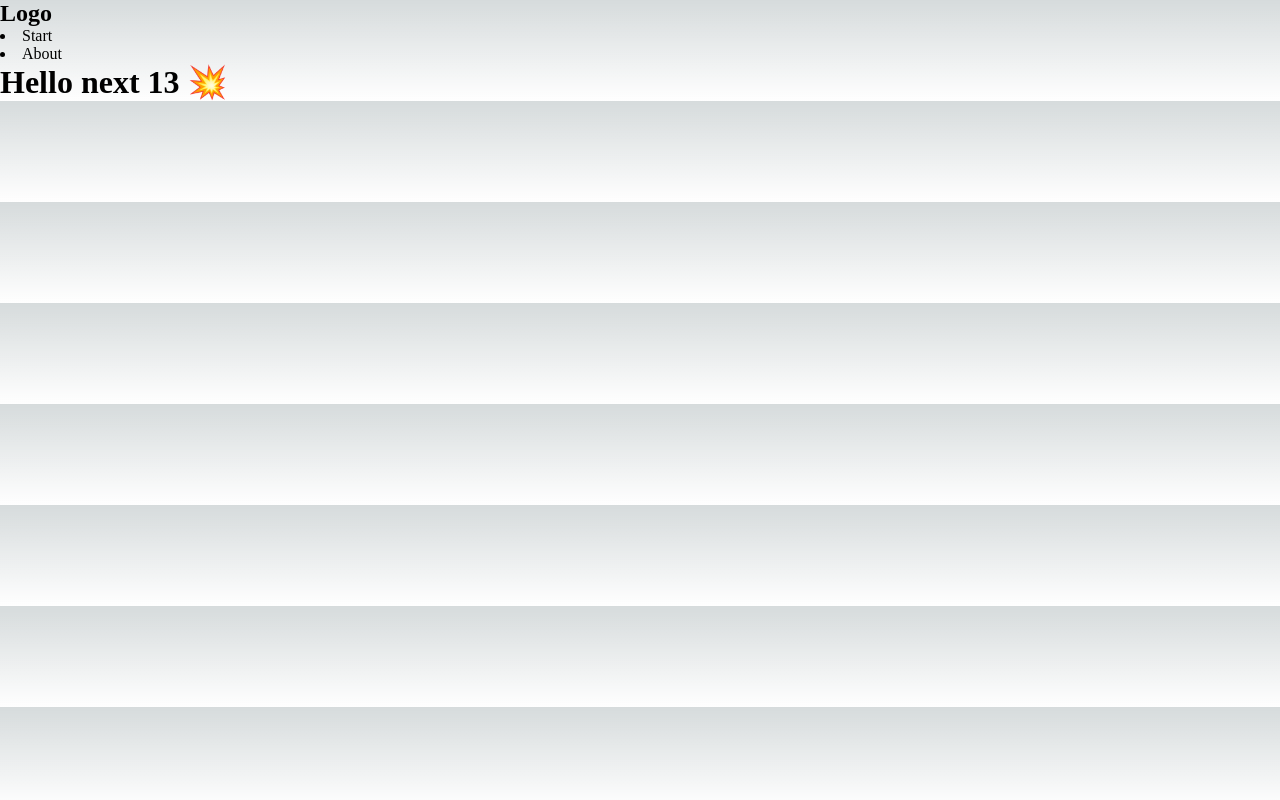
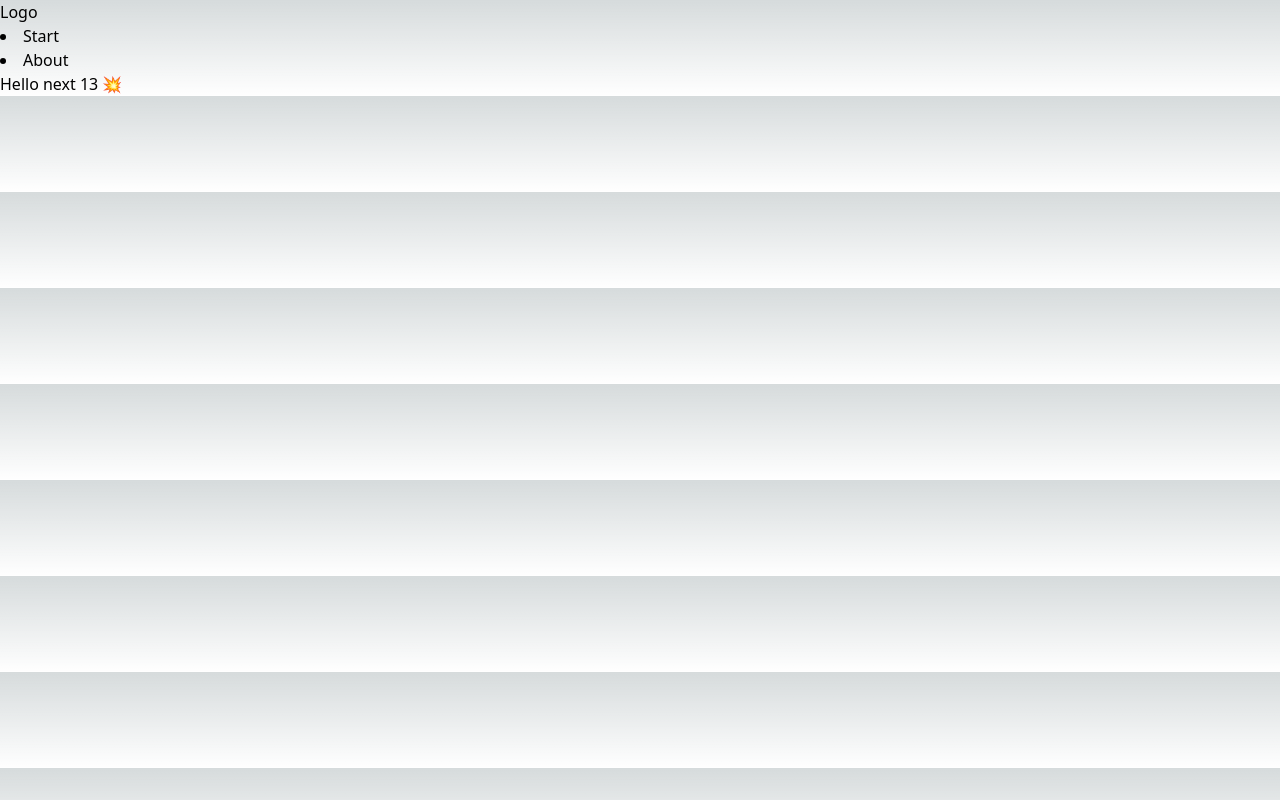
Before and after one commit to Hyperion72R/Next-JS, a Next.js app: page / in a window 1280 px wide. Built offline with nearby package versions, Linux system fonts and the light colour scheme.

Commit message:
Add Tailwind CSS

```diff
--- /dev/null
+++ b/app/about/loading.jsx
@@ -0,0 +1,7 @@
+export default function Loading() {
+  // You can add any UI inside Loading, including a Skeleton.
+  return;
+  <div>
+    <h1>Loading...</h1>
+  </div>;
+}
--- a/app/globals.css
+++ b/app/globals.css
@@ -1,3 +1,7 @@
+@tailwind base;
+@tailwind components;
+@tailwind utilities;
+
 :root {
   --max-width: 1100px;
   --border-radius: 12px;
--- a/package.json
+++ b/package.json
@@ -12,5 +12,10 @@
     "next": "13.2.4",
     "react": "18.2.0",
     "react-dom": "18.2.0"
+  },
+  "devDependencies": {
+    "autoprefixer": "^10.4.14",
+    "postcss": "^8.4.21",
+    "tailwindcss": "^3.3.1"
   }
 }
--- /dev/null
+++ b/postcss.config.js
@@ -0,0 +1,6 @@
+module.exports = {
+  plugins: {
+    tailwindcss: {},
+    autoprefixer: {},
+  },
+}
--- /dev/null
+++ b/tailwind.config.js
@@ -0,0 +1,15 @@
+/** @type {import('tailwindcss').Config} */
+module.exports = {
+  content: [
+    "./app/**/*.{js,ts,jsx,tsx}",
+    "./pages/**/*.{js,ts,jsx,tsx}",
+    "./components/**/*.{js,ts,jsx,tsx}",
+
+    // Or if using `src` directory:
+    "./src/**/*.{js,ts,jsx,tsx}",
+  ],
+  theme: {
+    extend: {},
+  },
+  plugins: [],
+};
```
Also changed, not shown: 1 other file (tests, documents, lock files or other folders).
